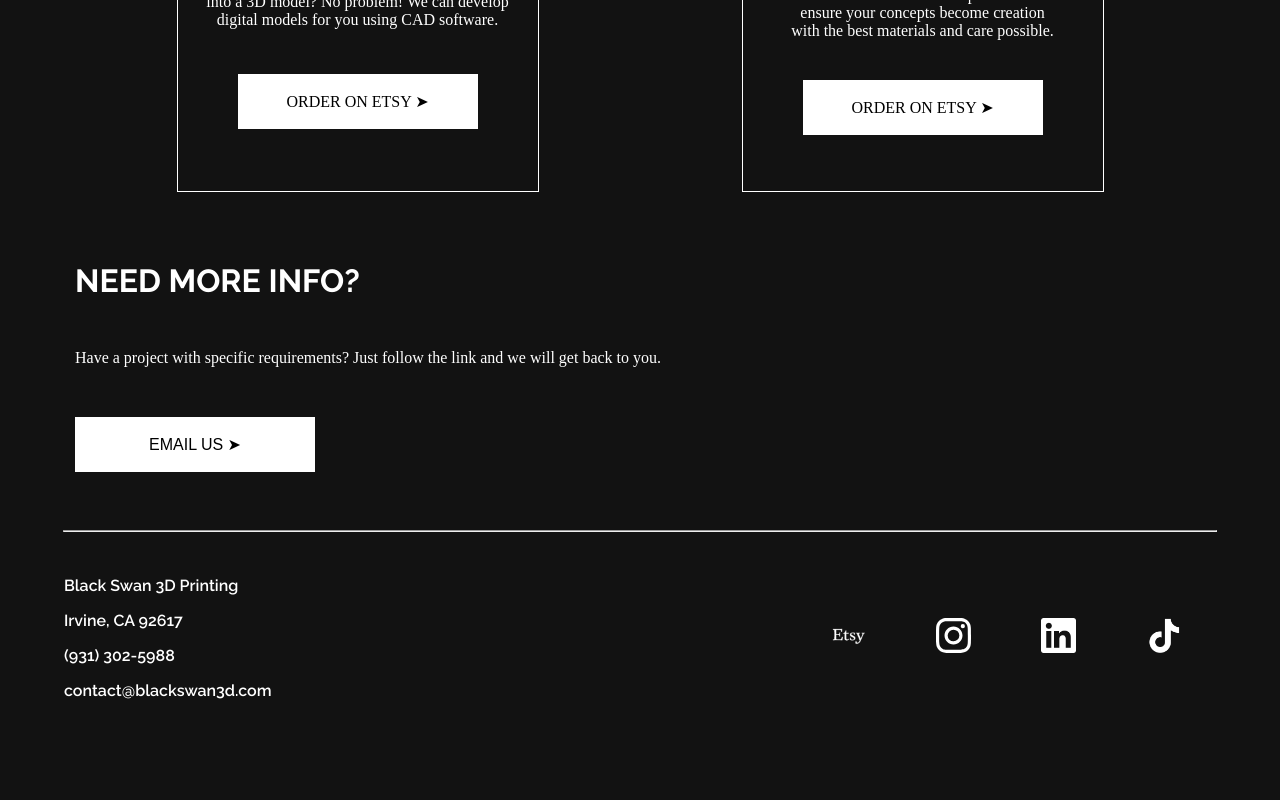
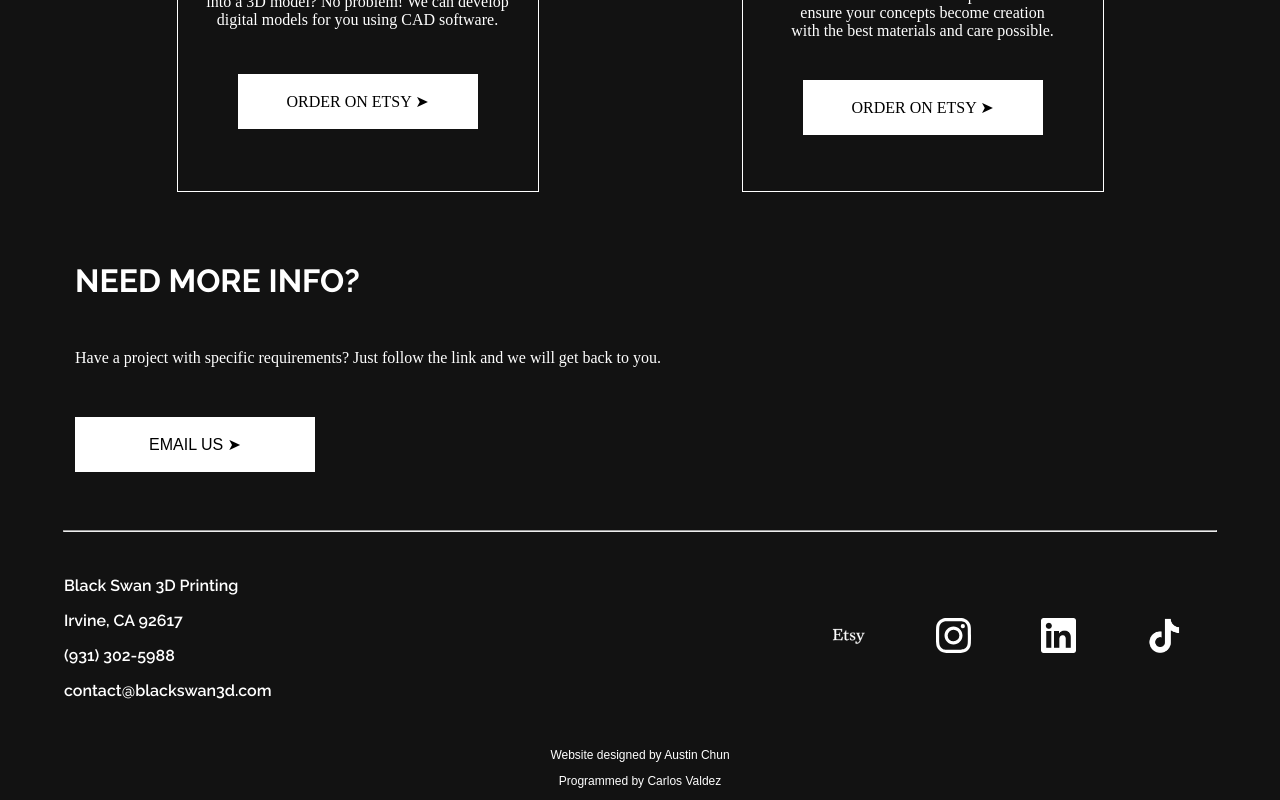
Before and after one commit to blackswan3dprinting/blackswan3dprinting.github.io, a Next.js app in the folder src/: page / in a window 1280 px wide. Shown: the part 1293-2093 px from the top of the page. Before the commit the page ends 2029 px from the top, so only its background shows below. Built offline with nearby package versions, Linux system fonts and the light colour scheme.

Commit message:
feat: added Austin credit

```diff
--- a/src/app/footer.tsx
+++ b/src/app/footer.tsx
@@ -1,11 +1,16 @@
 import styles from "../styles/footer.module.scss"
 import { Raleway } from 'next/font/google'
 import Image from "next/image"
+import localFont from "next/font/local"
 
 const raleway = Raleway({
     subsets: ['latin'],
     weight: '600',
     display: 'swap'
+})
+
+const futura = localFont({
+    src: "../styles/futura/futur.ttf"
 })
 
 function LinkToSocial( {photo_path, alt_text, value} ) {
@@ -49,6 +54,10 @@ export function Footer() {
                 <CreateContactInfo />
                 <CreateSocials />
             </div>
+            <div id={styles.footer_credit} >
+                <p className={futura.className}>Website designed by Austin Chun</p>
+                <p className={futura.className}>Programmed by Carlos Valdez</p>
+            </div>
 
         </footer>
     )
--- a/src/styles/footer.module.scss
+++ b/src/styles/footer.module.scss
@@ -66,3 +66,7 @@
         margin: 0 20px;
     }
 }
+
+#footer_credit {
+    font-size: 12px;
+}
```
